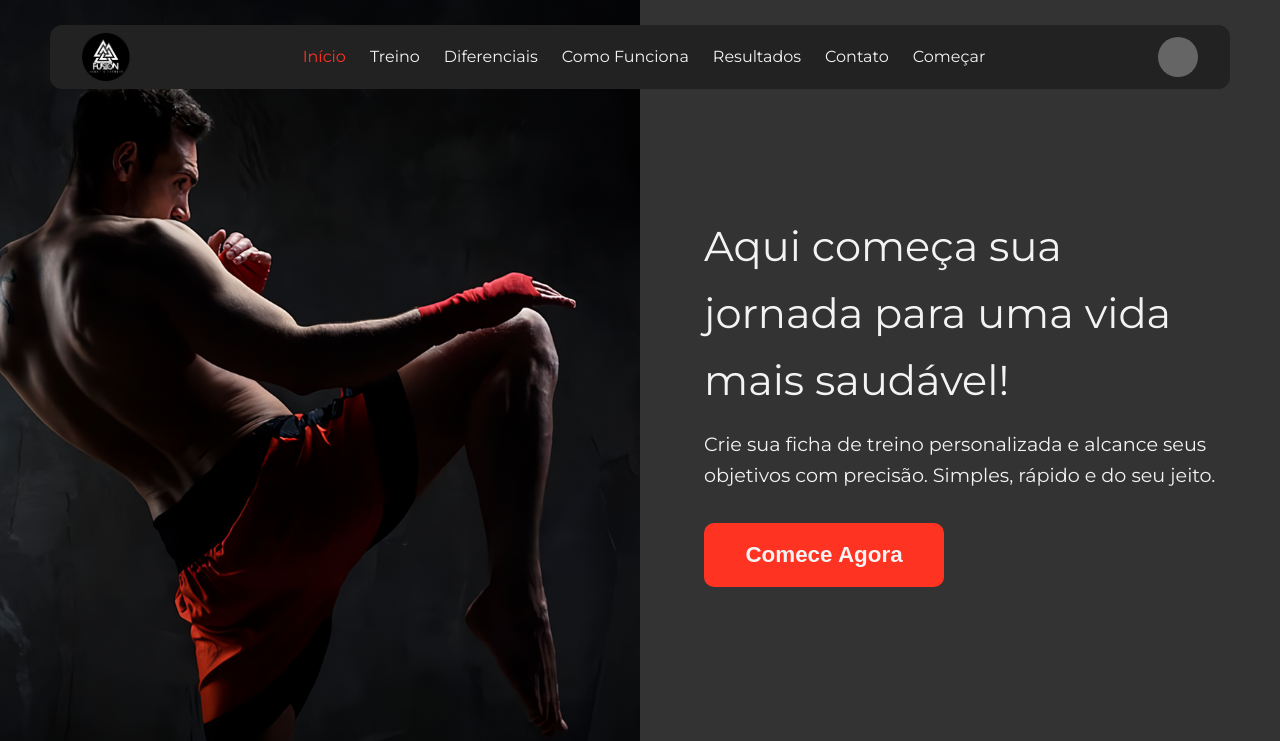
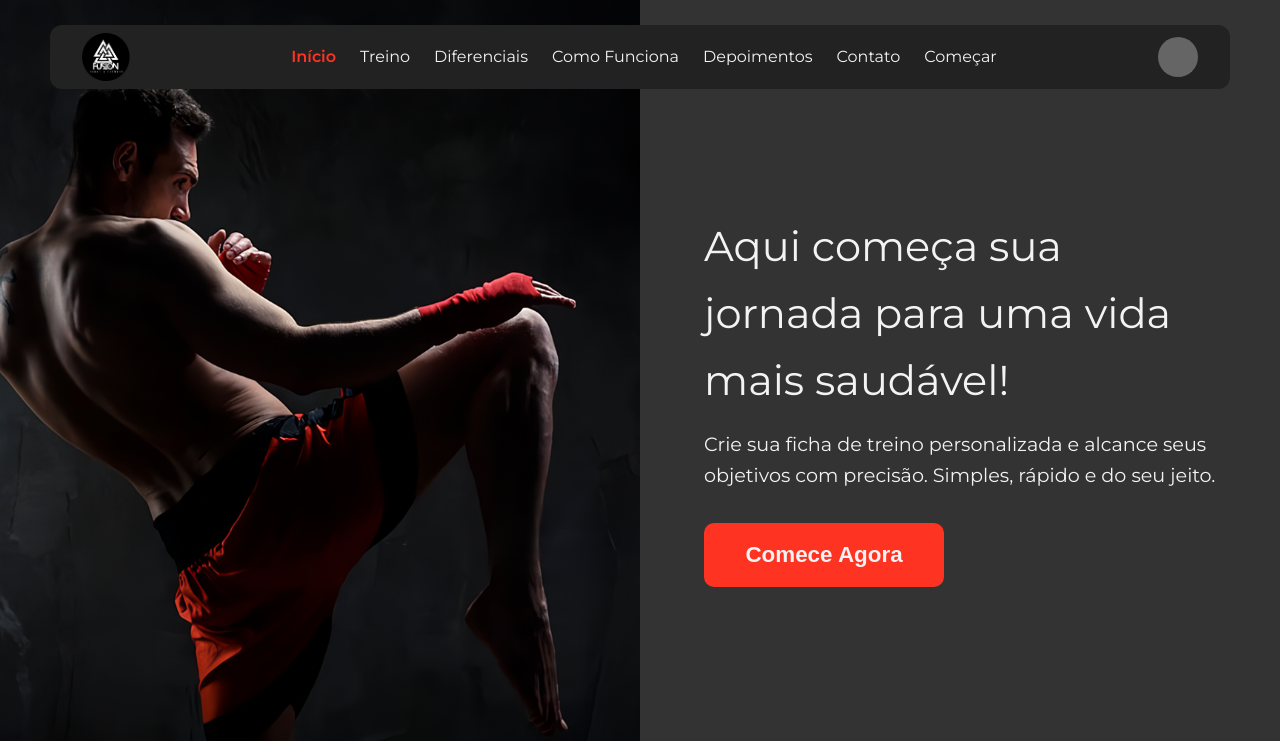
Before and after one commit to ArthurCarvalhoCosta/fusion-site, a React (Vite) app in the folder frontend/: page / in a window 1280 px wide. Shown: the top 741 px of the page. Built offline with nearby package versions, Linux system fonts and the light colour scheme.

Commit message:
header melhorado

```diff
--- a/frontend/src/App.jsx
+++ b/frontend/src/App.jsx
@@ -1,5 +1,6 @@
 import { Home } from './Home/Home.jsx'
 import './App.css'
+import './index.css'
 
 function App() {
   return (
--- a/frontend/src/Home/Differentials/Differentials.jsx
+++ b/frontend/src/Home/Differentials/Differentials.jsx
@@ -22,7 +22,7 @@ const items = [
 
 export const Differentials = () => {
   return (
-    <section className="differentials-container">
+    <section className="differentials-container" id="differentials">
       <div class="section-title">
         <span class="background-number">01</span>
         <h2>
--- a/frontend/src/Home/HeroSection/Hero.jsx
+++ b/frontend/src/Home/HeroSection/Hero.jsx
@@ -3,7 +3,7 @@ import heroImage from '../../assets/img/hero.png'
 
 export const HeroSection = () => {
   return (
-    <section className="hero-container" style={{ backgroundImage: `url(${heroImage})` }}>
+    <section className="hero-container" style={{ backgroundImage: `url(${heroImage})` }} id='Home'>
       <div className="content-wrapper">
         <div className="right-content">
           <h1 className="titlee">
--- a/frontend/src/Home/HowItWorks/HowItWorks.css
+++ b/frontend/src/Home/HowItWorks/HowItWorks.css
@@ -7,7 +7,7 @@
   border-radius: 12px;
   height: 450px;
   max-width: 800px;
-  margin: 2rem auto;
+  margin: 1rem auto;
   position: relative;
   display: flex;
   align-items: center;
--- a/frontend/src/Home/HowItWorks/HowItWorks.jsx
+++ b/frontend/src/Home/HowItWorks/HowItWorks.jsx
@@ -2,7 +2,7 @@ import "./HowItWorks.css"
 
 export const HowItWorks = () => {
   return (
-    <section className="how-it-works">
+    <section className="how-it-works" id="HowItWorks">
       <div class="section-title">
         <span class="background-number">02</span>
         <h2>
--- a/frontend/src/Home/Testimonials/Testimonials.jsx
+++ b/frontend/src/Home/Testimonials/Testimonials.jsx
@@ -119,7 +119,7 @@ export const Testimonials = () => {
   }, []);
 
   return (
-    <section className="testimonials-section">
+    <section className="testimonials-section" id="testimonials">
       <div className="section-title">
         <span className="background-number">03</span>
         <h2>
--- a/frontend/src/components/Header/Header.css
+++ b/frontend/src/components/Header/Header.css
@@ -43,6 +43,7 @@
 
 .menu-item.active {
   color: var(--primary-color);
+  font-weight: 600;
 }
 
 .profile-icon {
--- a/frontend/src/components/Header/Header.jsx
+++ b/frontend/src/components/Header/Header.jsx
@@ -1,7 +1,54 @@
 import './Header.css'
 import logoImg from '../../assets/img/logo.png'
+import { useEffect, useState } from 'react'
 
 export const Header = () => {
+  const [activeSection, setActiveSection] = useState('')
+
+  useEffect(() => {
+    const sections = document.querySelectorAll('section[id]')
+
+    const observer = new IntersectionObserver(
+      entries => {
+        entries.forEach(entry => {
+          if (entry.isIntersecting) {
+            setActiveSection(entry.target.id)
+          }
+        })
+      },
+      {
+        root: null,
+        threshold: 0.6,
+      }
+    )
+
+    sections.forEach(section => observer.observe(section))
+
+    return () => sections.forEach(section => observer.unobserve(section))
+  }, [])
+
+  const menuItems = [
+    { id: 'Home', label: 'Início' },
+    { id: 'Training', label: 'Treino' },
+    { id: 'differentials', label: 'Diferenciais' },
+    { id: 'HowItWorks', label: 'Como Funciona' },
+    { id: 'testimonials', label: 'Depoimentos' },
+    { id: 'Contact', label: 'Contato' },
+    { id: 'Start', label: 'Começar' },
+  ]
+
+  const handleScrollTo = (id) => {
+    const element = document.getElementById(id)
+    const headerOffset = 100
+    const elementPosition = element.getBoundingClientRect().top
+    const offsetPosition = elementPosition + window.scrollY - headerOffset
+
+    window.scrollTo({
+      top: offsetPosition,
+      behavior: 'smooth',
+    })
+  }
+
   return (
     <header className="header-container">
       <div className="logo">
@@ -13,13 +60,19 @@ export const Header = () => {
       </div>
 
       <nav className="nav-menu">
-        <span className="menu-item active">Início</span>
-        <span className="menu-item">Treino</span>
-        <span className="menu-item">Diferenciais</span>
-        <span className="menu-item">Como Funciona</span>
-        <span className="menu-item">Resultados</span>
-        <span className="menu-item">Contato</span>
-        <span className="menu-item">Começar</span>
+        {menuItems.map(item => (
+          <a
+            key={item.id}
+            className={`menu-item ${activeSection === item.id ? 'active' : ''}`}
+            href={`#${item.id}`}
+            onClick={(e) => {
+              e.preventDefault()
+              handleScrollTo(item.id)
+            }}
+          >
+            {item.label}
+          </a>
+        ))}
       </nav>
 
       <div className="profile-icon" />
```
Also changed, not shown: frontend/src/Home/Differentials/Differentials.css (line endings or trailing spaces), frontend/src/Home/Testimonials/Testimonials.css (line endings or trailing spaces).
